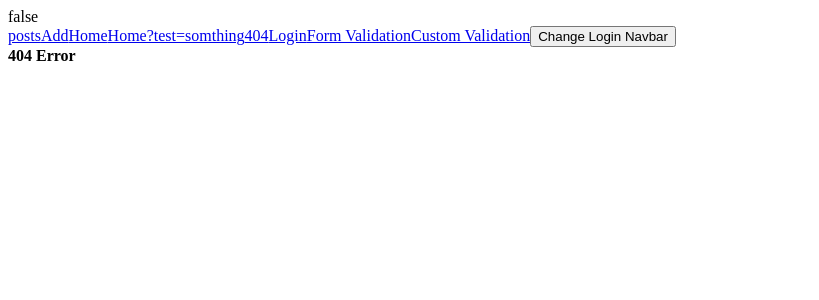
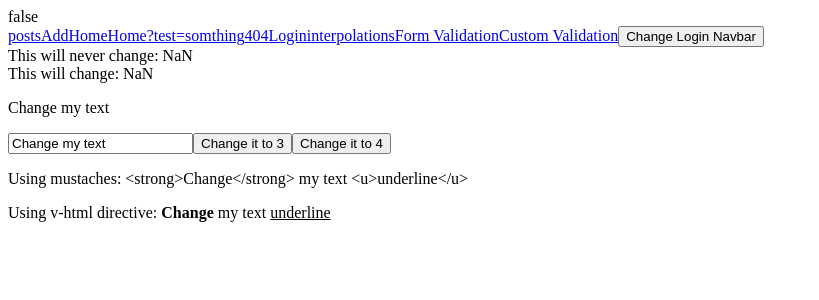
Before and after one commit to gmkhussain/vue, a Vue app in the folder webapp/: page /interpolations in a window 1280 px wide. Before the commit this address had no page. Shown: the top 300 px of the page, without its empty margins (0-819 px from the left). Built offline with nearby package versions, Linux system fonts and the light colour scheme.

Commit message:
Interpolations

```diff
--- a/webapp/src/components/nav_main.vue
+++ b/webapp/src/components/nav_main.vue
@@ -24,6 +24,8 @@
 
     <router-link v-else to="/login">Login</router-link>
 
+    <router-link to="/interpolations">interpolations</router-link>
+
     <router-link to="/form-validation">Form Validation</router-link>
     <router-link to="/form-custom-validation">Custom Validation</router-link>
 
--- /dev/null
+++ b/webapp/src/components/templates/interpolations.vue
@@ -0,0 +1,42 @@
+<template>
+  <div class="interpolations">
+
+    <div v-once>This will never change: {{ num1*inputtext }}</div>
+    <div>This will change: {{ num1*inputtext }}</div>
+
+    <div class="watch__function">
+      <p>{{inputtext}}</p>
+      <input type="text" v-model="inputtext" />
+      <button v-on:click="inputtext = 3">Change it to 3</button>
+      <button v-on:click="inputtext = 4">Change it to 4</button>
+    </div>
+
+
+    <p v-bind:title="amoos">Using mustaches: {{ rawHtml }}</p>
+    <p :title="jamoos">Using v-html directive: <span v-html="rawHtml"></span></p>
+
+   </div>
+</template>
+
+<script>
+export default {
+  name: 'interpolations_',
+  data () {
+    return {
+        name: "alex",
+        rawHtml: '<strong>Change</strong> my text <u>underline</u>',
+        inputtext: 'Change my text',
+        num1: 1,
+        num2: 1,
+    }
+  },
+  methods: {
+
+  },
+  watch: {
+    inputtext: function(newVal, oldVal) {
+      console.log('New value: ', newVal, ' | Old value: ', oldVal)
+    }
+  }
+}
+</script>
--- a/webapp/src/router/index.js
+++ b/webapp/src/router/index.js
@@ -34,6 +34,11 @@ Vue.use(Router)
       component: () => import("@/components/PostAdd")
     },
     {
+      path: "/interpolations",
+      name: "interpolations_",
+      component: () => import("@/components/templates/interpolations")
+    },
+    {
       path: "/form-validation",
       name: "form-validation",
       component: () => import("@/components/forms/validation")
```
Also changed, not shown: 1 other file (tests, documents, lock files or other folders).
